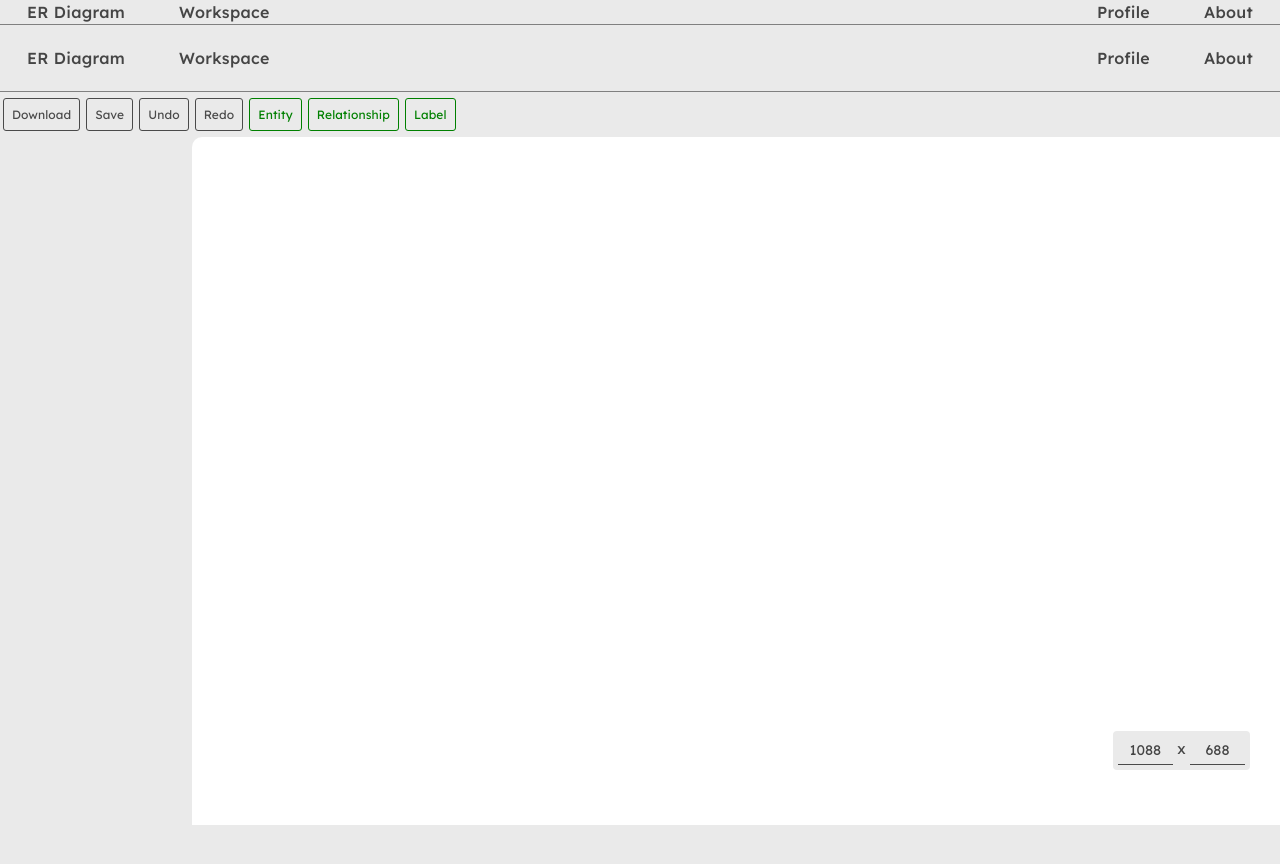
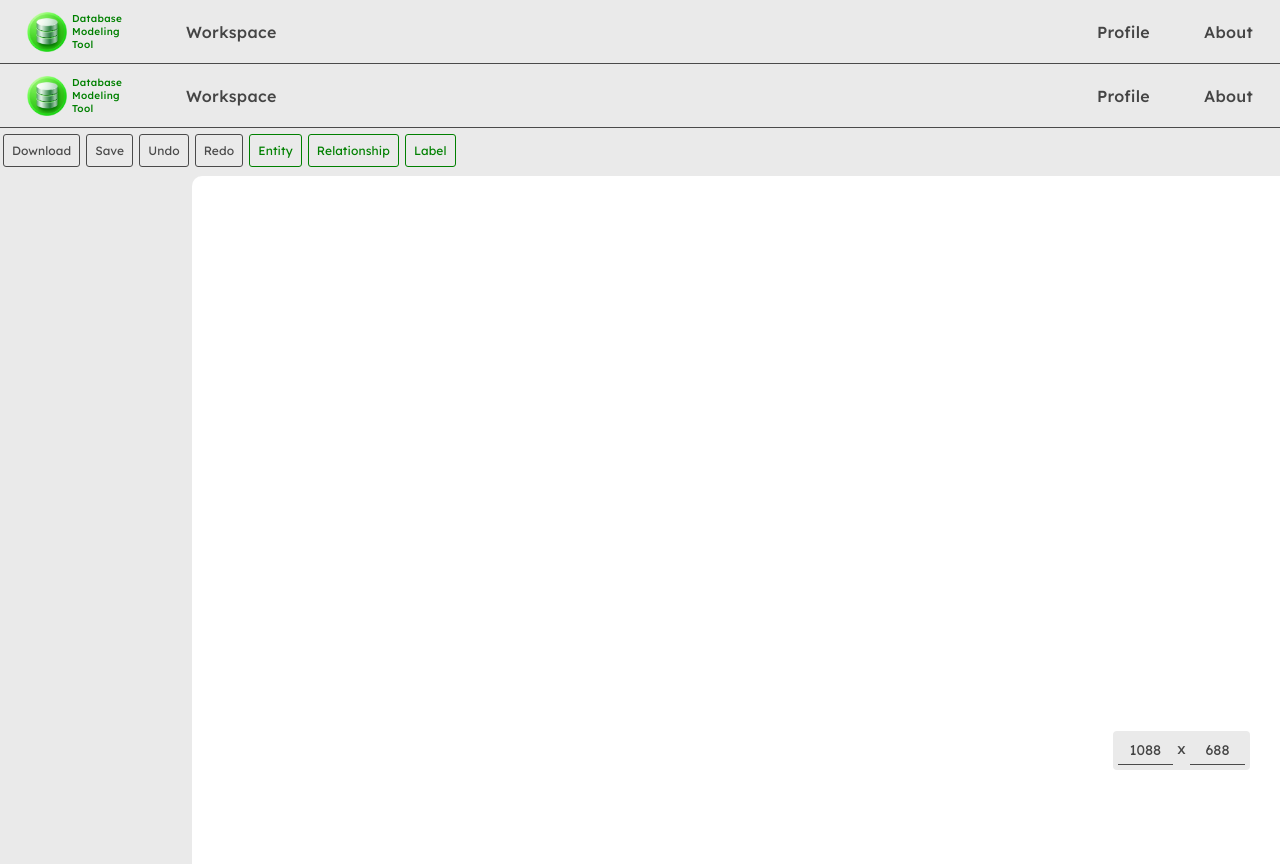
Before and after one commit to Vjekoslav-Radosevic/DBMT-frontend, a Vue app: page / in a window 1280 px wide. Before the commit the page ends 825 px from the top, so only its background shows below. Built offline with nearby package versions, Linux system fonts and the light colour scheme.

Commit message:
update buttons

```diff
--- a/src/components/AppHeader.vue
+++ b/src/components/AppHeader.vue
@@ -1,12 +1,15 @@
 <template>
     <div class="header">
         <div class="header__group header__group--left">
-            <div class="header__button">ER Diagram</div>
-            <div class="header__button">Workspace</div>
+            <router-link to="/" class="header__button">
+                <img src="/icons/logo.png" alt="DBMT logo" class="header__logo" />
+                <p class="header__title">Database Modeling Tool</p>
+            </router-link>
+            <div class="header__button header__button--click">Workspace</div>
         </div>
         <div class="header__group header__group--right">
-            <div class="header__button">Profile</div>
-            <div class="header__button">About</div>
+            <div class="header__button header__button--click">Profile</div>
+            <div class="header__button header__button--click">About</div>
         </div>
     </div>
 </template>
@@ -15,16 +18,17 @@
 @use "@/assets/styles/variables" as *;
 
 .header {
-    width: 100%;
-    height: 60%;
+    max-width: 100vw;
+    height: 8vh;
     display: flex;
     justify-content: space-between;
     align-items: center;
     background-color: $system-prim;
-    border-bottom: 1px solid gray;
+    border-bottom: 1px solid $system-tert;
 
     &__group {
         display: flex;
+        align-items: center;
 
         &--left {
             justify-content: flex-start;
@@ -44,12 +48,27 @@
         font-size: 16px;
         font-weight: 500;
         letter-spacing: 0.3px;
+        text-decoration: none;
         border: 2px solid $system-prim;
 
         &:hover {
             cursor: pointer;
+        }
+
+        &--click:hover {
             border-bottom: 2px solid $system-tert;
         }
     }
+
+    &__logo {
+        width: 40px;
+    }
+
+    &__title {
+        width: 60px;
+        margin-left: 5px;
+        font-size: 10px;
+        color: $accept-prim;
+    }
 }
 </style>
```
